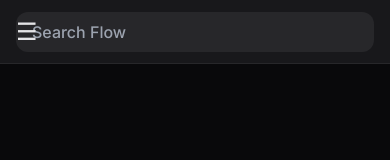
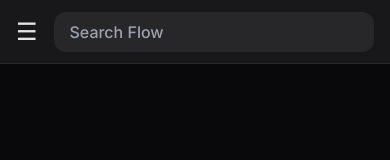
Before and after one commit to HembromRahul/focusflow, a React (Vite) app: page / in a window 390 px wide. Shown: the top 160 px of the page. Built offline with nearby package versions, Linux system fonts and the light colour scheme.

Commit message:
Removed splash and fixed mobile hamburger

```diff
--- a/src/components/Topbar.jsx
+++ b/src/components/Topbar.jsx
@@ -6,28 +6,29 @@ function Topbar({
   toggleTheme,
 }) {
   return (
-    <div className="fixed top-0 left-0 w-full bg-zinc-900 border-b border-zinc-800 h-16 flex items-center justify-center px-4 z-50">
+    <div className="fixed top-0 left-0 w-full bg-zinc-900 border-b border-zinc-800 h-16 flex items-center px-4 z-50">
 
       {/* Hamburger */}
       <button
         onClick={() => setSidebarOpen(true)}
-        className="absolute left-4 text-zinc-200 text-2xl md:text-xl z-50"
+        className="text-zinc-200 text-2xl md:text-xl mr-4"
       >
         ☰
       </button>
 
       {/* Search */}
+      <div className="flex-1 flex justify-center">
         <div className="relative w-full max-w-md">
-
           <input
             type="text"
             placeholder="Search Flow"
             value={searchTerm}
             onChange={(e) => setSearchTerm(e.target.value)}
-          className="w-full bg-zinc-800 text-zinc-200 rounded-xl px-4 pr-14 py-2 focus:outline-none"
+            className="w-full bg-zinc-800 text-zinc-200 rounded-xl px-4 py-2 focus:outline-none"
           />
+        </div>
+      </div>
 
-      </div>
     </div>
   );
 }
```
Lines whose indentation alone changed are shown as unchanged.
